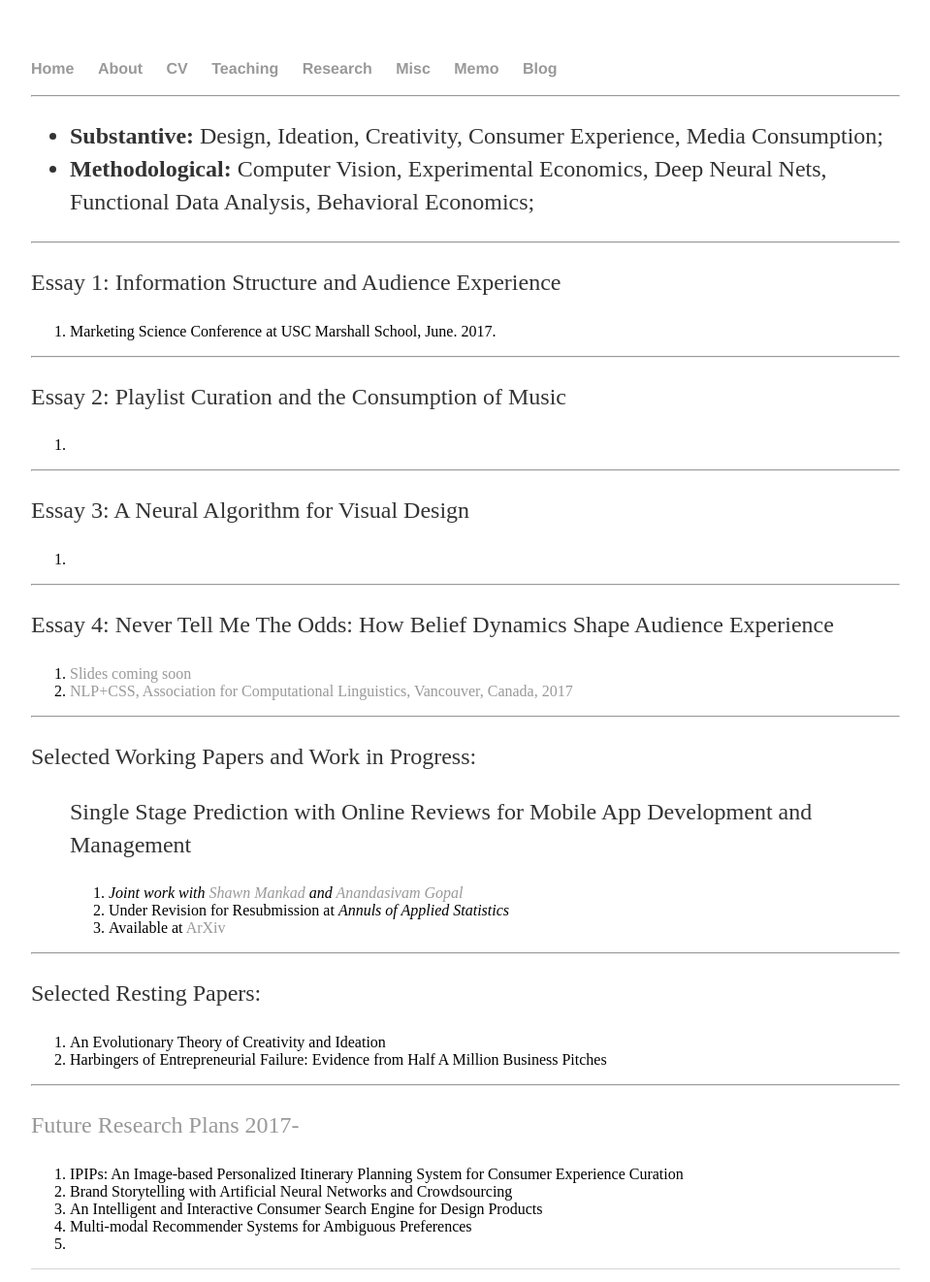
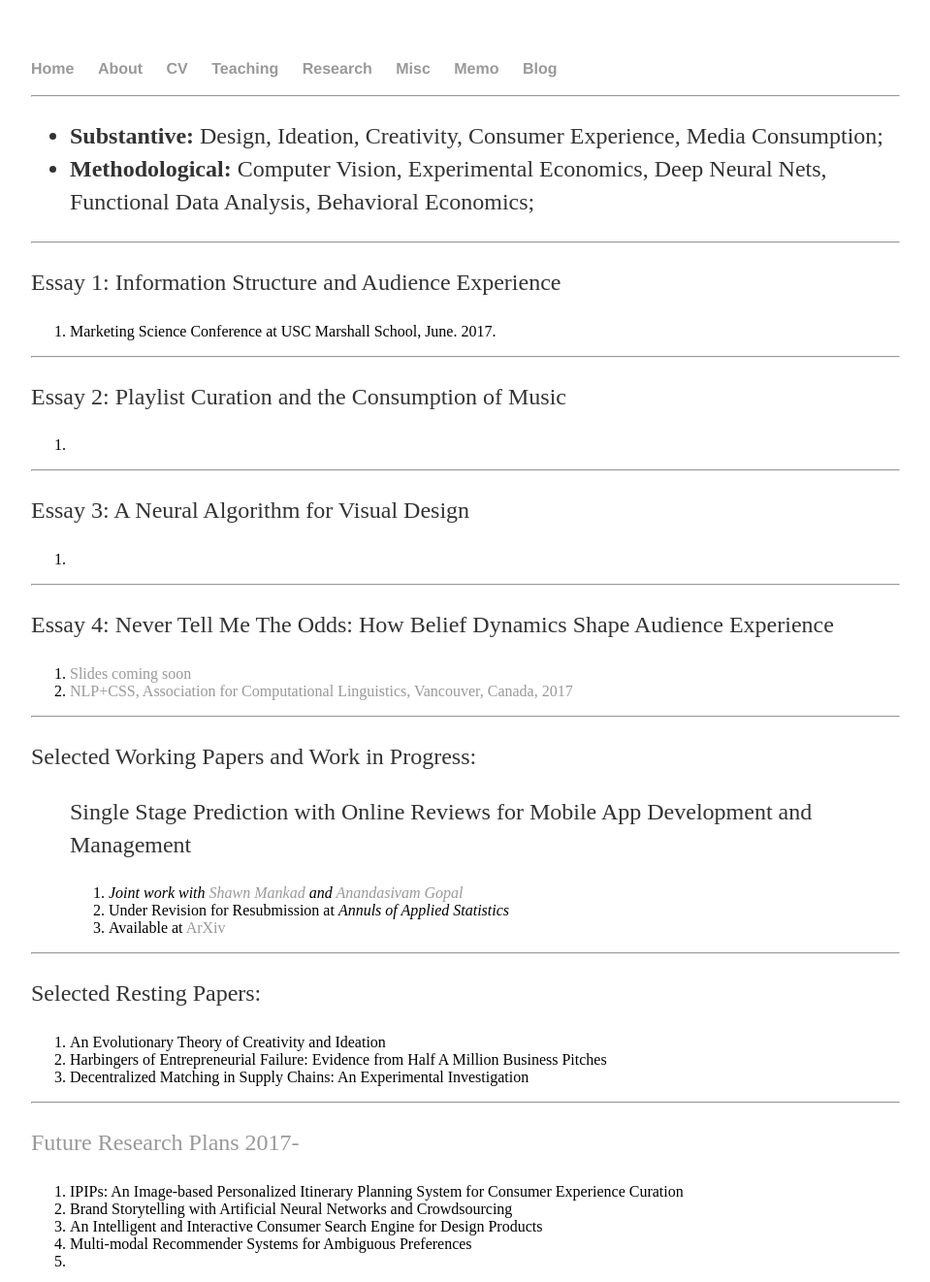
Before and after one commit to shenglih/shenglih.github.io, a Jekyll site: the page built from research/index.html, in a window 1280 px wide. Shown: the top 1322 px of the page at 97% size, without its empty margins (160-1119 px from the left). Built offline with Jekyll 4.4.1, drawn with Linux system fonts in a browser that asks for light colours.

Commit message:
Update index.html

```diff
--- a/research/index.html
+++ b/research/index.html
@@ -55,7 +55,8 @@ title: Shengli Hu, Research
 	<ol>
 		<li> An Evolutionary Theory of Creativity and Ideation </li>
 
-		<li>Harbingers of Entrepreneurial Failure: Evidence from Half A Million Business Pitches </li>
+		<li> Harbingers of Entrepreneurial Failure: Evidence from Half A Million Business Pitches </li>
+		<li> Decentralized Matching in Supply Chains: An Experimental Investigation </li>
 	</ol>
   <hr>
 	 <p><a href="https://www.dropbox.com/s/wj3mj8he6m8e4ls/ws.pdf?dl=0"> Future Research Plans 2017- </a></p>
```
